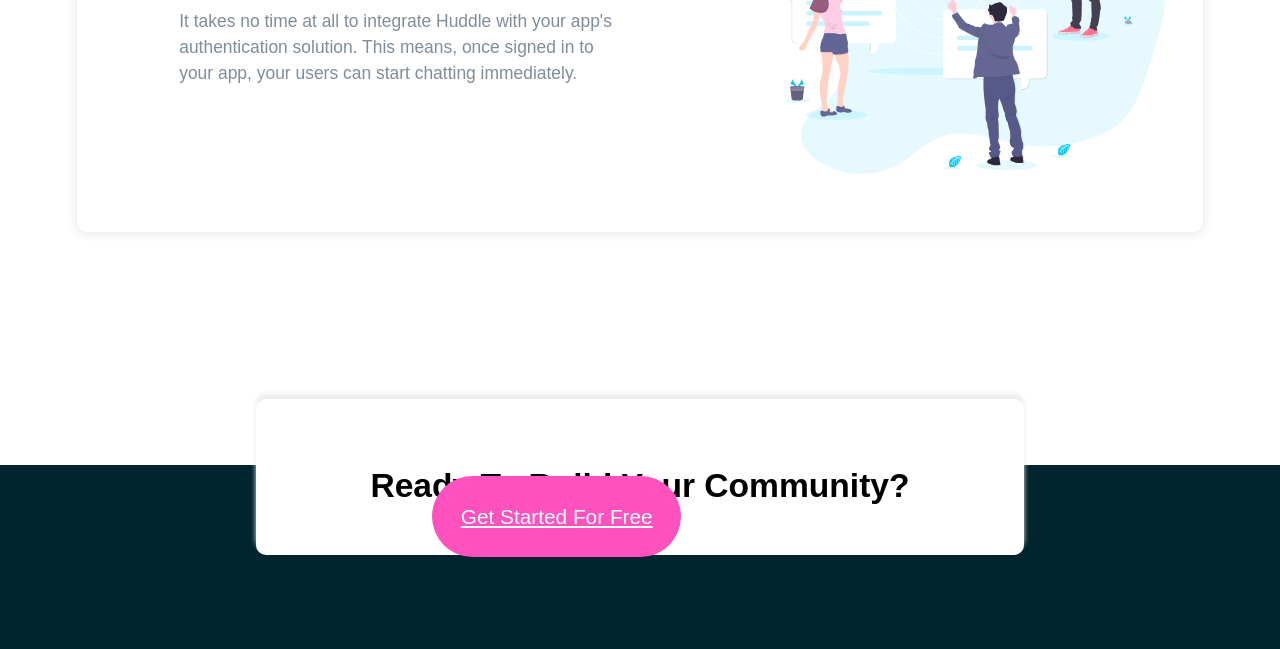
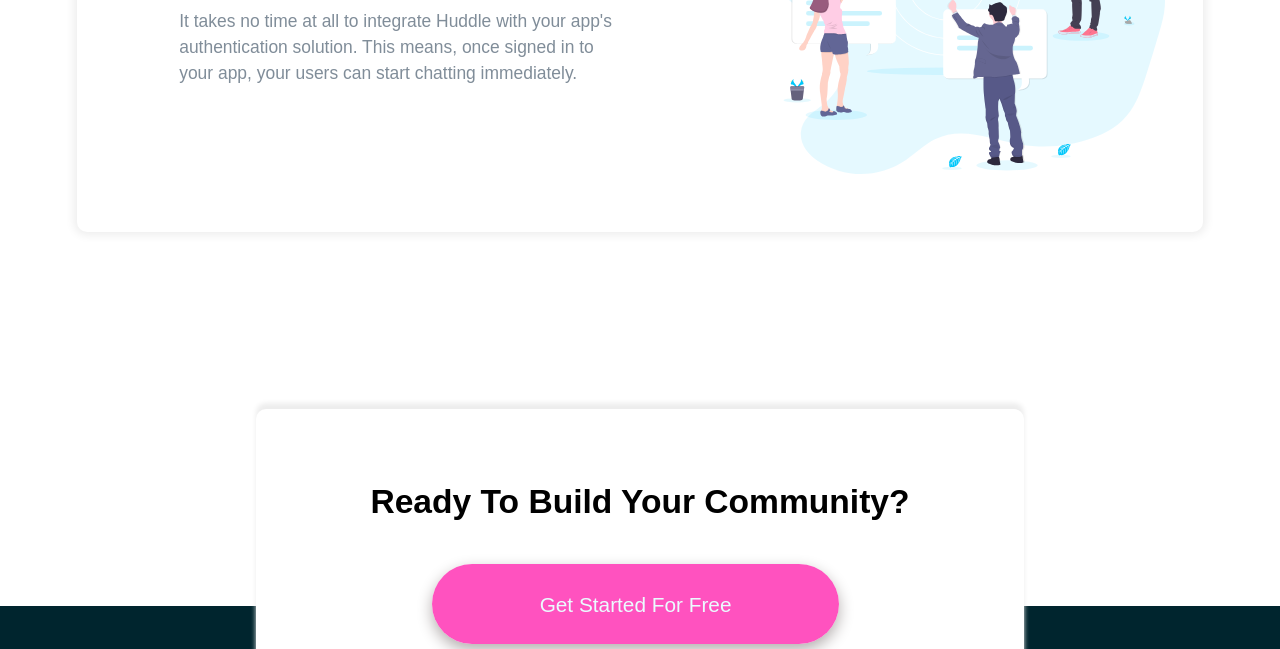
Before and after one commit to dynamite22/huddle, a plain HTML site: page index.html in a window 1280 px wide. Shown: the part 2031-2680 px from the top of the page. Drawn offline with Linux system fonts and the light colour scheme.

Commit message:
Update styles.css

```diff
--- a/styles.css
+++ b/styles.css
@@ -32,6 +32,7 @@ body{
     text-align: center;
     border-radius: 10px;
     box-shadow: 0px 0px 10px 3px hsl(0, 0%, 93%);
+    text-decoration: none;
 }
 .two{
     max-width: 34%;
@@ -49,6 +50,7 @@ body{
     font-size: 1.12em;
     text-align: center;
     margin: 0 3%;
+    margin-bottom: 12%;
     padding: 3%;
     line-height: 150%;
     color: rgb(46, 46, 46);
@@ -56,12 +58,14 @@ body{
 .get{
     position: relative;
     background-color: hsl(322, 100%, 66%);
+    box-shadow: 0 6px 15px hsl(0, 3%, 88%);
     color: hsl(193, 100%, 96%);
     font-size: 0.9em;
-    margin: 5% 10%;
+    margin: 5% 13%;
     text-align: center;
-    padding: 4%;
+    padding: 5% 18%;
     border-radius: 30px;
+    text-decoration: none;
 }
 img{
     max-width: 100%;
@@ -69,6 +73,7 @@ img{
 .three{
     position: relative;
     margin: 5% auto;
+    margin-top: 16%;
     padding: 5%;
 }
 .grow{
@@ -152,30 +157,37 @@ img{
 .middle{
     position: relative;
     top: 60px;
-    margin-top: 1;
+    margin-top: 0%;
     margin-left: 5%;
     margin-right: 5%;
     background-color: white;
     box-shadow: 0 -6px 5px hsl(0, 0%, 93%);
-    padding: 7%;
+    padding: 10%;
+    padding-bottom: 13%;
     border-radius: 10px;
 }
 .ready{
     text-align: center;
-    font-size: 1.15em;
-    margin-top: 6%;
+    font-size: 1.05em;
+    margin-top: 5%;
+    margin-bottom: 13%;
 }
 .start{
     background-color: hsl(322, 100%, 66%);
+    box-shadow: 0 6px 15px hsl(0, 4%, 69%);
     color: hsl(193, 100%, 96%);
-    font-size: 0.75em;
-    margin-top: 7%;
-    margin-left: 13%;
-    margin-right: 13%;
-    margin-bottom: 4%;
+    font-size: 0.9em;
+    margin-top: 0%;
+    margin-left: 10%;
+    margin-right: 8%;
+    margin-bottom: 8%;
     text-align: center;
-    padding: 4%;
+    padding-top: 6%;
+    padding-bottom: 6%;
+    padding-left: 15%;
+    padding-right: 15%;
     border-radius: 30px;
+    text-decoration: none;
 }
 footer{
     max-width: 100%;
@@ -291,10 +303,14 @@ footer{
         padding: 0;
         margin: 0;
         margin-left: 3%;
+        margin-bottom: 12%;
     }
     .get{
+        font-size: 0.9em;
+        padding: 4% 14%;
         margin: 5% 3%;
-        margin-right: 40%;
+        border-radius: 50px;
+        /* margin-right: 40%; */
     }
     .grow{
         margin-top: 12%;
@@ -405,11 +421,14 @@ footer{
         margin-left: 20%;
         margin-right: 20%;
         padding: 2%;
-        top: 90px;
+        padding-top: 3%;
+        padding-bottom: 7%;
+        top: 100px;
         margin-top: 6%;
     }
     .ready{
         font-size: 2.1em;
+        margin-bottom: 10%;
     }
     .start{
         font-size: 1.3em;
@@ -417,7 +436,7 @@ footer{
         margin-left: 21%;
         margin-right: 21%;
         margin-bottom: 4%;
-        padding: 4%;
+        padding: 4% 15%;
         border-radius: 50px;
     }
     .seven{
```
